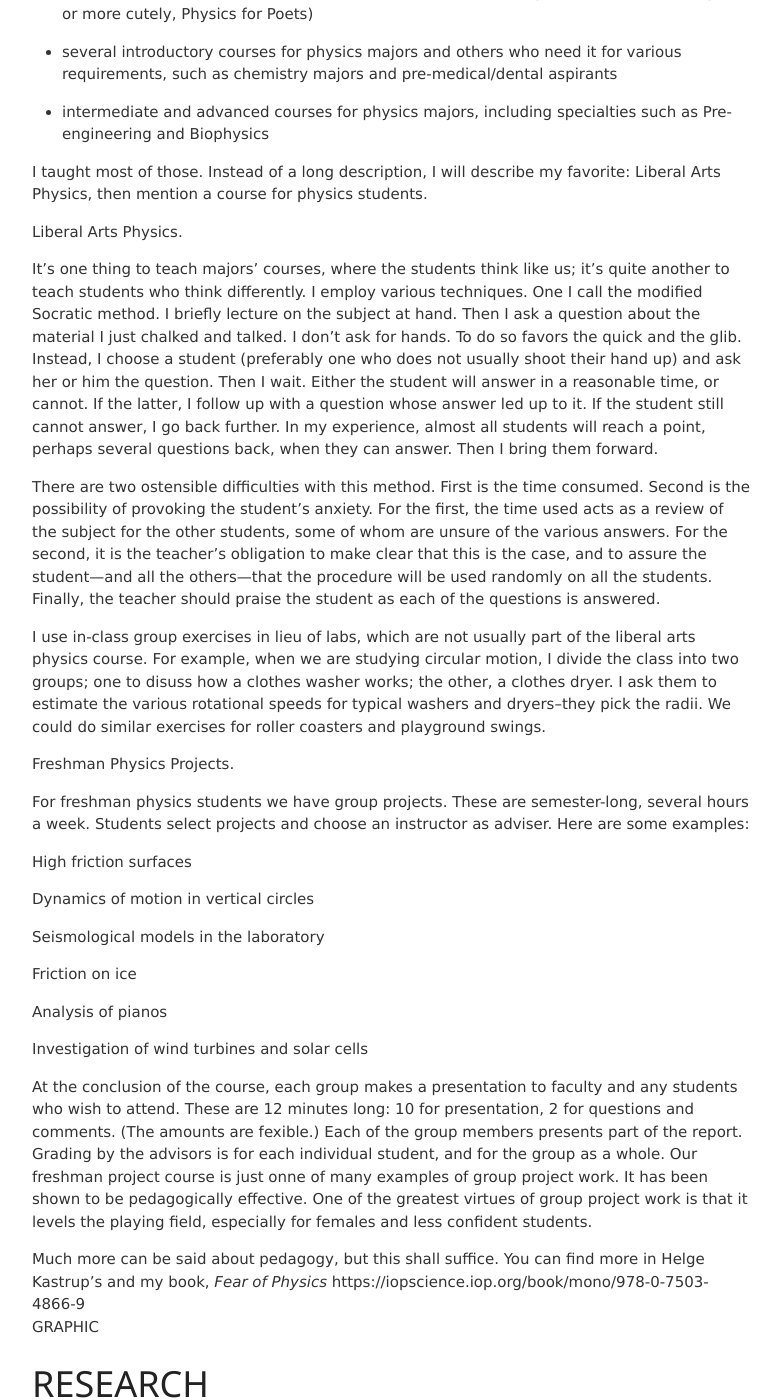
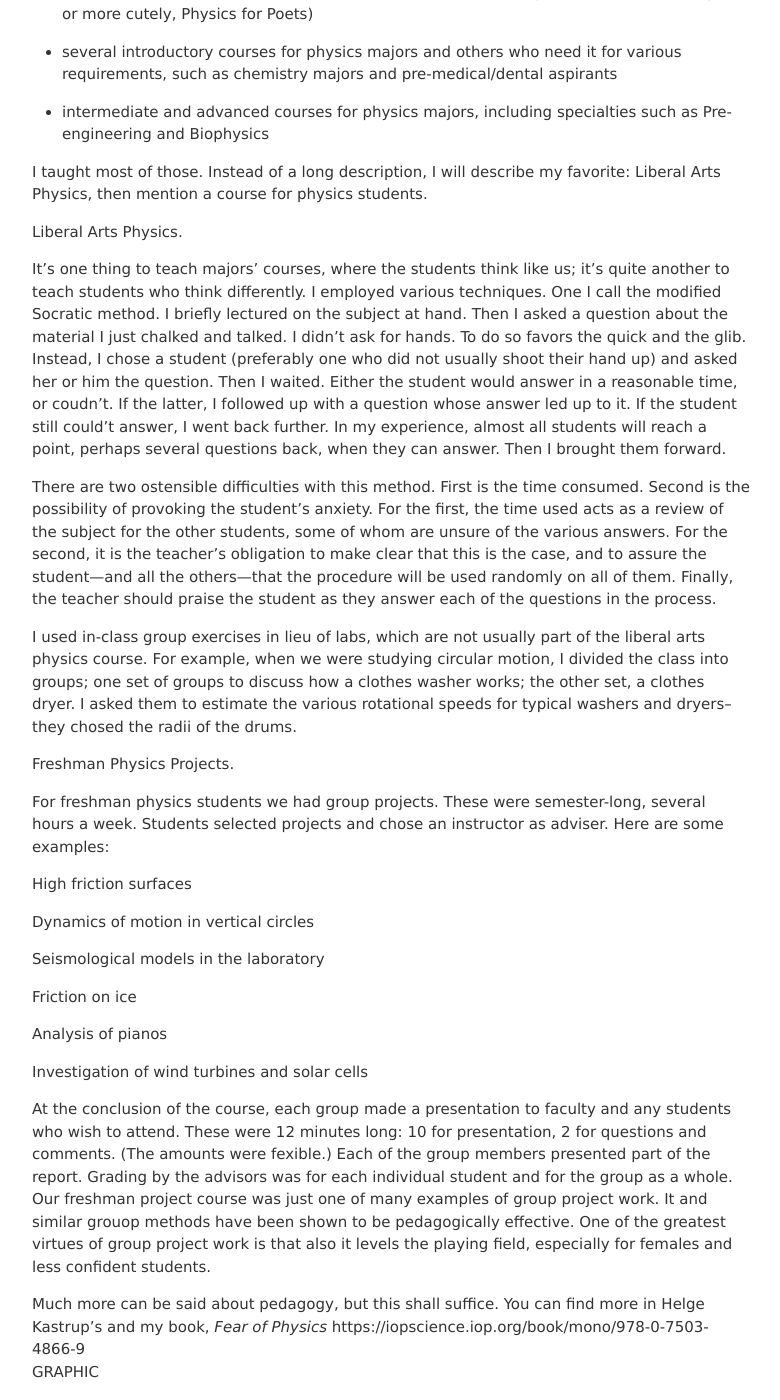
Before and after one commit to jvmallow/jvmallow.github.io, a Jekyll site: the page built from _posts/2025-05-14-Physics.md, in a window 1280 px wide and 1400 px high, scrolled down 2073 px. Shown: the whole window, without its empty margins (248-1028 px from the left). Built offline with Jekyll 4.4.1, drawn with Linux system fonts in a browser that asks for light colours; a script that is not in the unit is left out.

Commit message:
Update 2025-05-14-Physics.md

```diff
--- a/_posts/2025-05-14-Physics.md
+++ b/_posts/2025-05-14-Physics.md
@@ -69,15 +69,15 @@ I taught most of those. Instead of a long description, I will describe my favori
 
 Liberal Arts Physics.
 
-It's one thing to teach majors' courses, where the students think like us; it's quite another to teach students who think differently. I employ various techniques. One I call the modified Socratic method. I briefly lecture on the subject at hand. Then I ask a question about the material I just chalked and talked.  I don’t ask for hands. To do so favors the quick and the glib. Instead, I choose a student (preferably one who does not usually shoot their hand up) and ask her or him the question. Then I wait.  Either the student will answer in a reasonable time, or cannot. If the latter, I follow up with a question whose answer led up to it. If the student still cannot answer, I go back further. In my experience, almost all students will reach a point, perhaps several questions back, when they can answer. Then I bring them forward.
+It's one thing to teach majors' courses, where the students think like us; it's quite another to teach students who think differently. I employed various techniques. One I call the modified Socratic method. I briefly lectured on the subject at hand. Then I asked a question about the material I just chalked and talked.  I didn’t ask for hands. To do so favors the quick and the glib. Instead, I chose a student (preferably one who did not usually shoot their hand up) and asked her or him the question. Then I waited.  Either the student would answer in a reasonable time, or coudn't. If the latter, I followed up with a question whose answer led up to it. If the student still could't answer, I went back further. In my experience, almost all students will reach a point, perhaps several questions back, when they can answer. Then I brought them forward.
 
-There are two ostensible difficulties with this method. First is the time consumed. Second is the possibility of provoking the student’s anxiety. For the first, the time used acts as a review of the subject for the other students, some of whom are unsure of the various answers. For the second, it is the teacher’s obligation to make clear that this is the case, and to assure the student—and all the others—that the procedure will be used randomly on all the students. Finally, the teacher should praise the student as each of the questions is answered.
+There are two ostensible difficulties with this method. First is the time consumed. Second is the possibility of provoking the student’s anxiety. For the first, the time used acts as a review of the subject for the other students, some of whom are unsure of the various answers. For the second, it is the teacher’s obligation to make clear that this is the case, and to assure the student—and all the others—that the procedure will be used randomly on all of them. Finally, the teacher should praise the student as they answer each of the questions in the process.
 
-I use in-class group exercises in lieu of labs, which are not usually part of the liberal arts physics course. For example, when we are studying circular motion, I divide the class into two groups; one to disuss how a clothes washer works; the other, a clothes dryer. I ask them to estimate the various rotational speeds for typical washers and dryers--they pick the radii. We could do similar exercises for roller coasters and playground swings.
+I used in-class group exercises in lieu of labs, which are not usually part of the liberal arts physics course. For example, when we were studying circular motion, I divided the class into groups; one set of groups to discuss how a clothes washer works; the other set, a clothes dryer. I asked them to estimate the various rotational speeds for typical washers and dryers--they chosed the radii of the drums.
 
 Freshman Physics Projects.
 
-For freshman physics students we have group projects. These are semester-long, several hours a week. Students select projects and choose an instructor as adviser. Here are some examples:
+For freshman physics students we had group projects. These were semester-long, several hours a week. Students selected projects and chose an instructor as adviser. Here are some examples:
 
 High friction surfaces
 
@@ -91,9 +91,9 @@ Analysis of pianos
 
 Investigation of wind turbines and solar cells
 
-At the conclusion of the course, each group makes a presentation to faculty and any students who wish to attend. These are 12 minutes long: 10 for presentation, 2 for questions and comments. (The amounts are fexible.) Each of the group members presents part of the report. Grading by the advisors is for each individual student, and for the group as a whole. Our freshman project course is just onne of many examples of group project work. It has been shown to be pedagogically effective. One of the greatest virtues of group project work is that it levels the playing field, especially for females and less confident students.
+At the conclusion of the course, each group made a presentation to faculty and any students who wish to attend. These were 12 minutes long: 10 for presentation, 2 for questions and comments. (The amounts were fexible.) Each of the group members presented part of the report. Grading by the advisors was for each individual student and for the group as a whole. Our freshman project course was just one of many examples of group project work. It and similar grouop methods have been shown to be pedagogically effective. One of the greatest virtues of group project work is that also it levels the playing field, especially for females and less confident students.
 
-Much more can be said about pedagogy, but this shall suffice. You can find more in Helge Kastrup's and my book, *Fear of Physics*    https://iopscience.iop.org/book/mono/978-0-7503-4866-9
+Much more can be said about pedagogy, but this shall suffice. You can find more in Helge Kastrup's and my book, *Fear of Physics*  https://iopscience.iop.org/book/mono/978-0-7503-4866-9
 GRAPHIC
 
 
```
